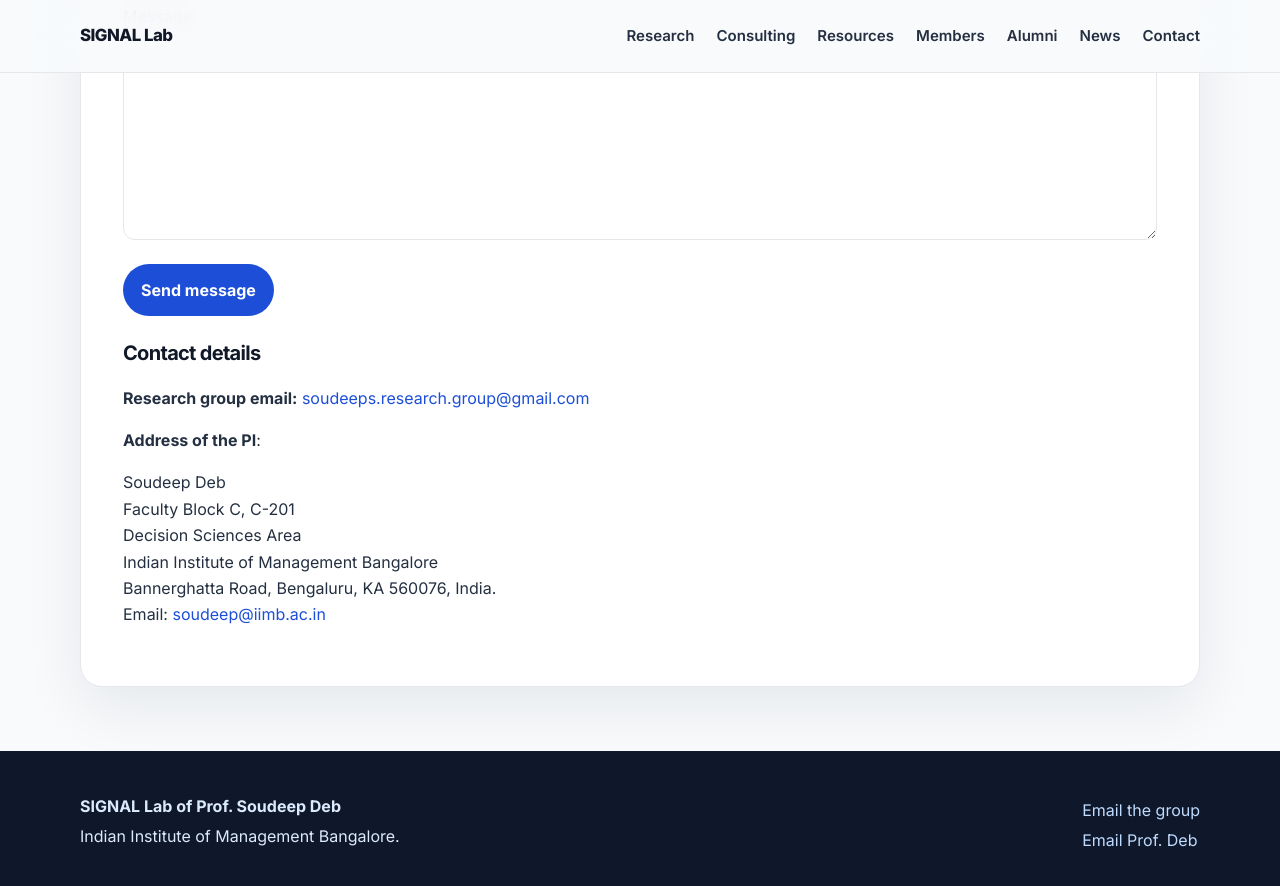
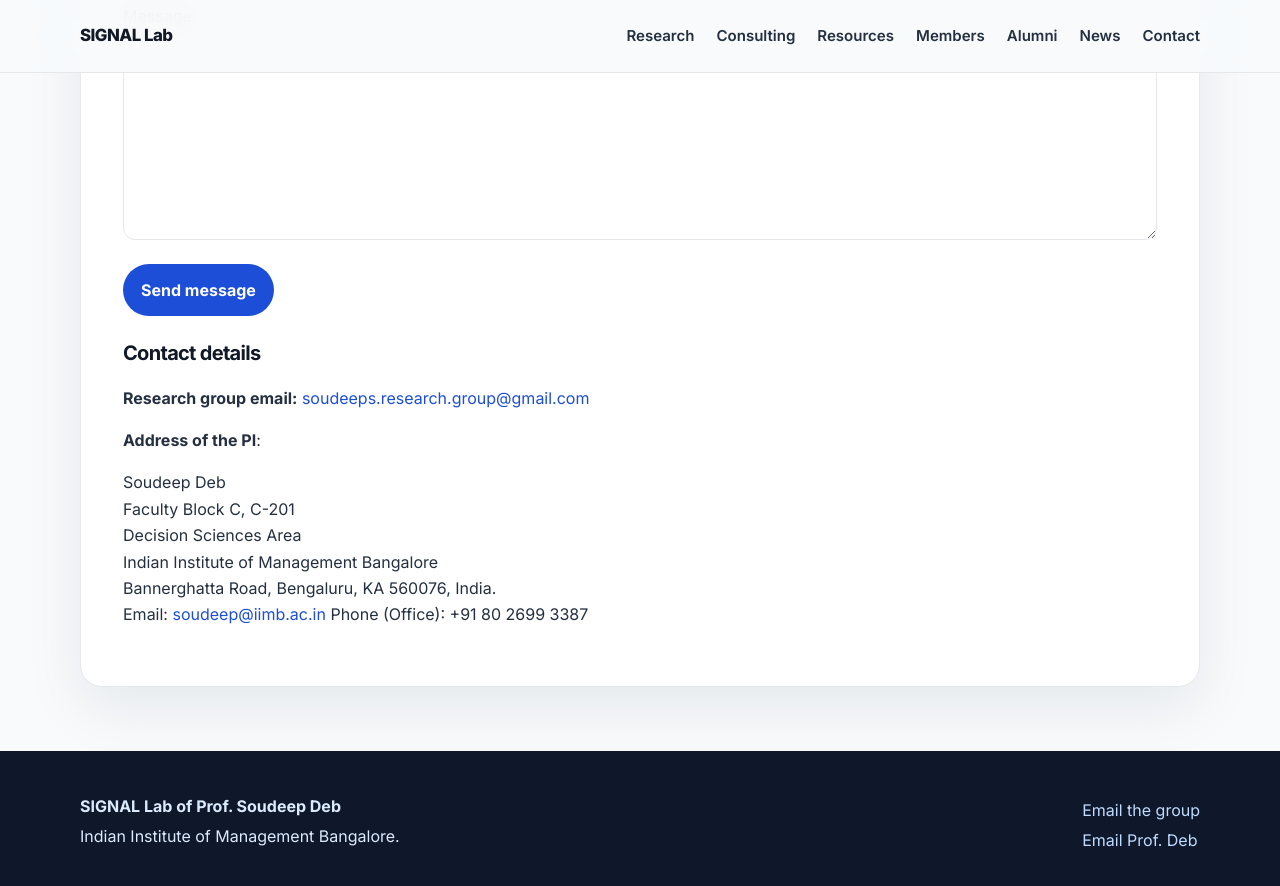
Before and after one commit to soudeepd/soudeeps-research-group, a Jekyll site: the page built from docs/_pages/contact.md, in a window 1280 px wide and 900 px high, scrolled down 823 px. Shown: the top 886 px of the window. Built offline with Jekyll 4.4.1, drawn with Linux system fonts in a browser that asks for light colours.

Commit message:
Update contact form action and alumni option text
Updated the contact form action URL and modified the alumni update option.

```diff
--- a/docs/_pages/contact.md
+++ b/docs/_pages/contact.md
@@ -12,7 +12,7 @@ For consulting enquiries, please include a short description of the problem, the
 
 ### Contact form
 
-<form action="https://formspree.io/f/YOUR_FORM_ID" method="POST">
+<form action="https://formspree.io/f/mpqgzyqg" method="POST">
 
   <p>
     <label for="name">Name</label><br>
@@ -59,3 +59,4 @@ Decision Sciences Area
 Indian Institute of Management Bangalore
 Bannerghatta Road, Bengaluru, KA 560076, India.
 Email:  [soudeep@iimb.ac.in](mailto:soudeep@iimb.ac.in)
+Phone (Office): +91 80 2699 3387
```
Also changed, not shown: other parts of docs/_pages/contact.md (+1 -1 lines).
